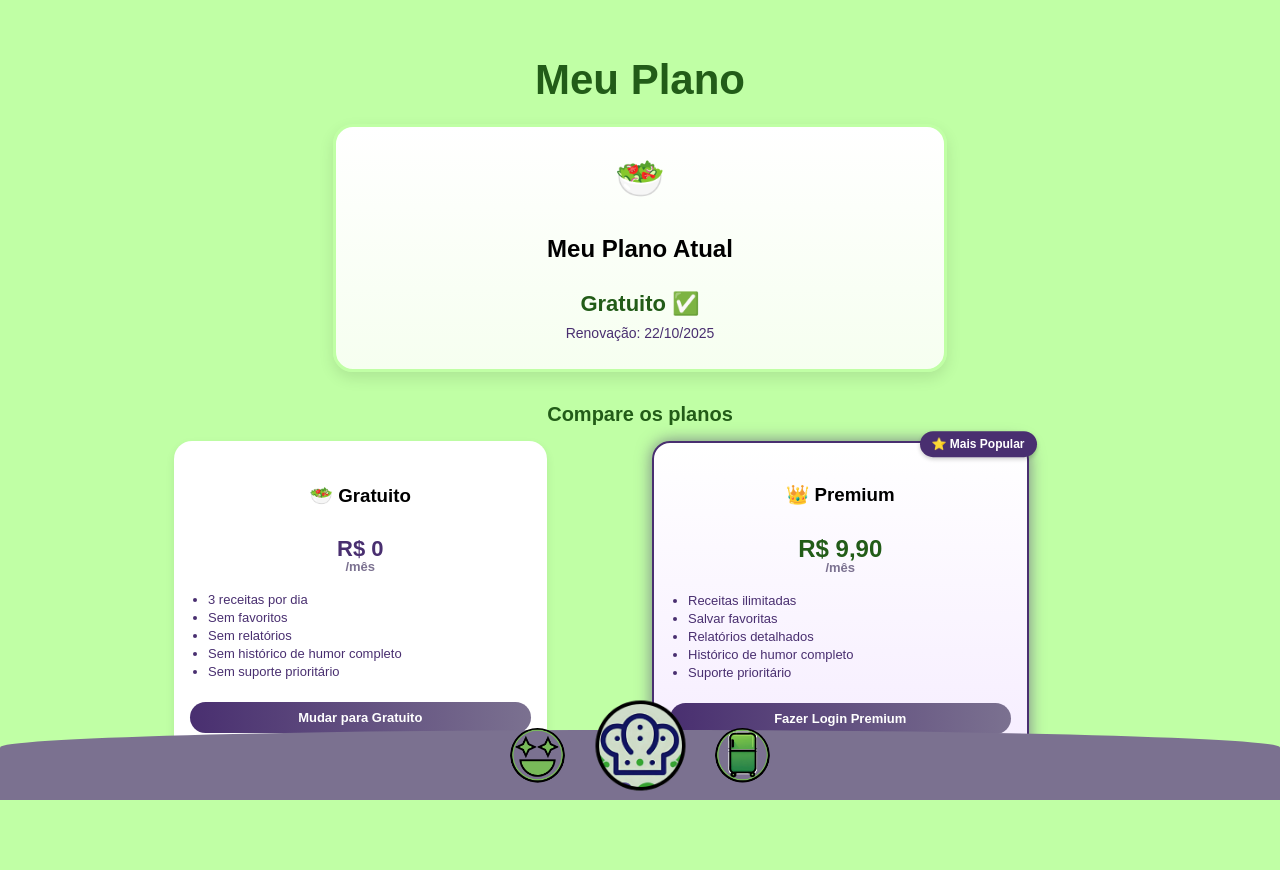
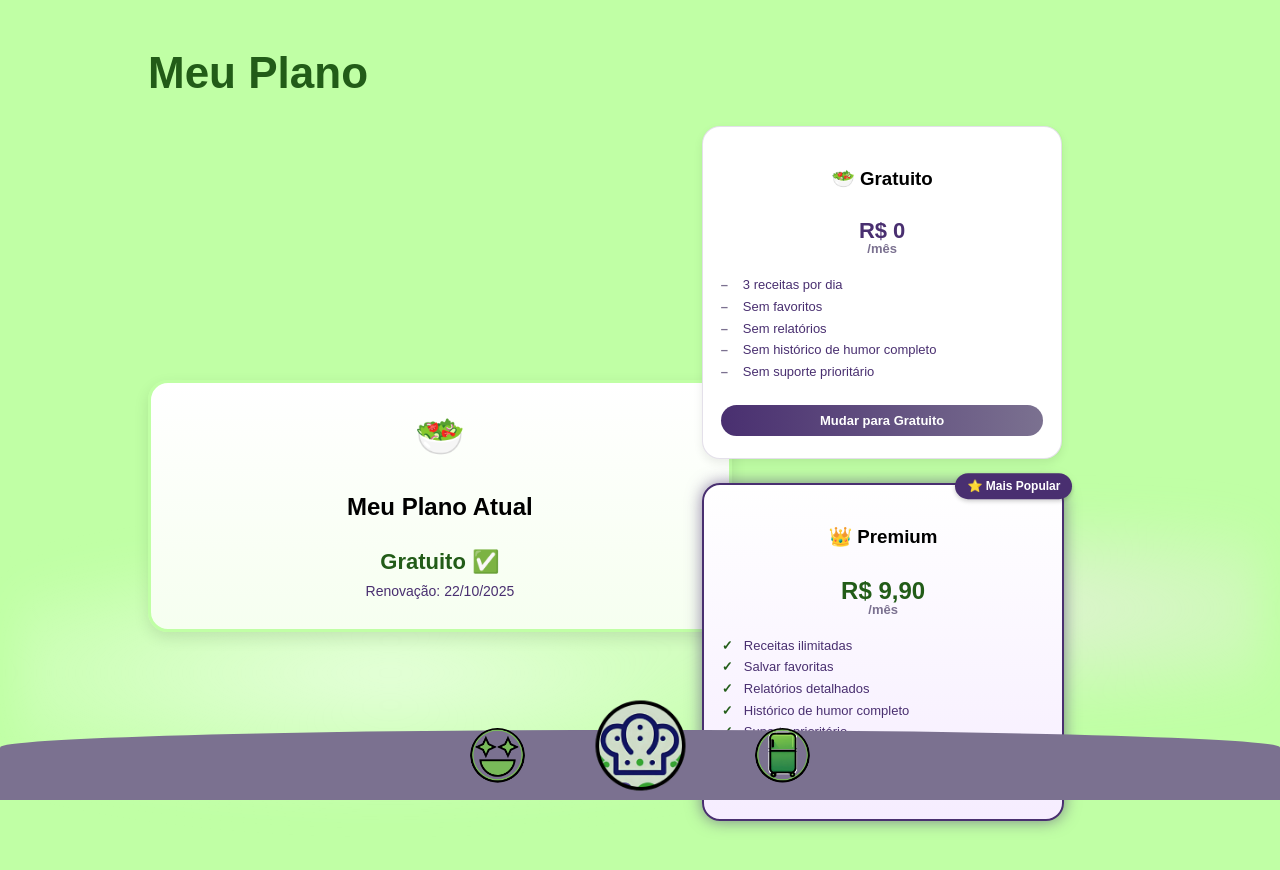
Before and after one commit to Got2Cook/Got2Cook-web, a plain HTML site: page app/plano/index.html in a window 1280 px wide. Drawn offline with Linux system fonts and the light colour scheme; files whose address does not match are found by name.

Commit message:
Update meuplano.css

```diff
--- a/app/plano/meuplano.css
+++ b/app/plano/meuplano.css
@@ -58,7 +58,7 @@ body {
 .plano-premium .nome-plano { color: #492f70; }
 .plano-premium .renovacao { color: #7b7190; }
 
-/* Subtítulo e tabela */
+/* Subtítulo e tabela (mobile mantém) */
 .subtitulo { color: #225c18; margin-bottom: 15px; font-size: 20px; }
 .tabela-comparativa { width: 100%; overflow-x: auto; margin-bottom: 30px; }
 .tabela-comparativa table {
@@ -132,21 +132,50 @@ body {
 /* Benefícios dentro dos cards (desktop on, mobile off) */
 .beneficios-card{
   display: none;
-  list-style: disc;
+  list-style: none;
   text-align: left;
   margin: 4px 0 8px;
-  padding-left: 18px;
+  padding: 0;
   color: #492f70;
   font-size: 13px;
 }
-.beneficios-card li{ margin: 3px 0; }
+.beneficios-card li{
+  margin: 6px 0;
+  padding-left: 22px;
+  position: relative;
+  line-height: 1.2;
+}
+.card-plano[data-plano="Premium"] .beneficios-card li::before{
+  content: "✓";
+  position: absolute; left: 0; top: 0;
+  font-weight: 700; color: #225c18;
+}
+.card-plano[data-plano="Gratuito"] .beneficios-card li::before{
+  content: "–";
+  position: absolute; left: 0; top: 0;
+  color: #7b7190; font-weight: 700;
+}
+
+/* Seleção visual do plano atual */
+.card-plano.selecionado{
+  outline: 3px solid #492f70;
+  box-shadow: 0 10px 24px rgba(73,47,112,0.25);
+}
+.card-plano.selecionado::after{
+  content: "Plano atual";
+  position: absolute;
+  top: 8px; left: 8px;
+  background: #492f70; color:#fff;
+  font-size: 11px; font-weight: 700;
+  padding: 4px 8px; border-radius: 10px;
+}
 
 /* Rodapé */
 footer.curva {
   width: 100%; height: 70px; background-color: #7b7190;
   border-top-left-radius: 100% 50%; border-top-right-radius: 100% 50%;
   position: fixed; bottom: 0; left: 0;
-  display: flex; justify-content: center; align-items: center; gap: 40px
+  display: flex; justify-content: center; align-items: center; gap: 40px;
   z-index: 10;
 }
 .btn-footer {
@@ -160,47 +189,68 @@ footer.curva {
 .btn-footer.logo img { width: 150%; height: 150%; object-fit: contain; }
 
 /* === Desktop-only (mantendo o mobile como está) === */
-@media (min-width: 768px){
+@media (min-width: 992px){
+  /* Shape de fundo suave */
   .container{
-    max-width: 980px;
-    padding: 32px 24px 24px;
+    max-width: 1040px;
+    padding: 40px 28px 28px;
+    position: relative;
+    display: grid;
+    grid-template-columns: 1.1fr 0.9fr;
+    grid-template-areas:
+      "titulo  titulo"
+      "atual   planos"
+      "tabela  tabela";
+    gap: 24px 28px;
+  }
+  .container::before{
+    content:"";
+    position:absolute; inset:auto -10% 120px -10%;
+    height: 320px;
+    background: radial-gradient(60% 60% at 30% 50%, rgba(255,255,255,0.6) 0%, rgba(255,255,255,0) 70%),
+                radial-gradient(50% 50% at 80% 30%, rgba(255,230,255,0.5) 0%, rgba(255,230,255,0) 70%);
+    filter: blur(20px);
+    pointer-events:none;
+    z-index: 0;
   }
 
-  .titulo{
-    font-size: 42px;
-    margin: 24px 0 20px;
-  }
+  .titulo{ grid-area: titulo; font-size: 44px; margin: 8px 0 4px; z-index: 1; }
 
   .plano-atual{
-    width: 60%;
-    padding: 28px 24px;
+    grid-area: atual;
+    width: 100%;
+    padding: 30px 26px;
+    position: sticky;
+    top: 24px;
+    z-index: 1;
   }
   .plano-atual .nome-plano{ font-size: 22px; }
   .plano-atual .renovacao{ font-size: 14px; }
 
-  /* Esconde a tabela no desktop */
-  .tabela-comparativa{ display:none; }
-
-  /* Mostra os benefícios dentro dos cards e amplia o tamanho */
-  .beneficios-card{ display:block; }
+  /* Cards viram “coluna” rica */
   .planos{
-    grid-template-columns: repeat(2, minmax(260px, 1fr));
-    gap: 24px;
+    grid-area: planos;
     width: 100%;
     justify-items: stretch;
+    gap: 24px;
+    grid-template-columns: 1fr;
+    z-index: 1;
   }
   .card-plano{
     max-width: none;
     min-height: 260px;
-    padding: 22px 16px;
+    padding: 22px 18px;
+    border: 1px solid rgba(73,47,112,0.15);
+    backdrop-filter: saturate(120%) blur(2px);
   }
+  .beneficios-card{ display:block; }
   .valor-plano{ font-size: 22px; }
   .valor-plano span{ font-size: 13px; }
   .valor-plano.destaque-valor{ font-size: 24px; }
-  .selo-popular{
-    font-size: 12px;
-    padding: 6px 12px;
-  }
+  .selo-popular{ font-size: 12px; padding: 6px 12px; }
+
+  /* Esconde a tabela e o subtítulo no desktop */
+  .tabela-comparativa, .subtitulo{ display:none; }
 
   footer.curva{ height: 70px; }
 }
```
